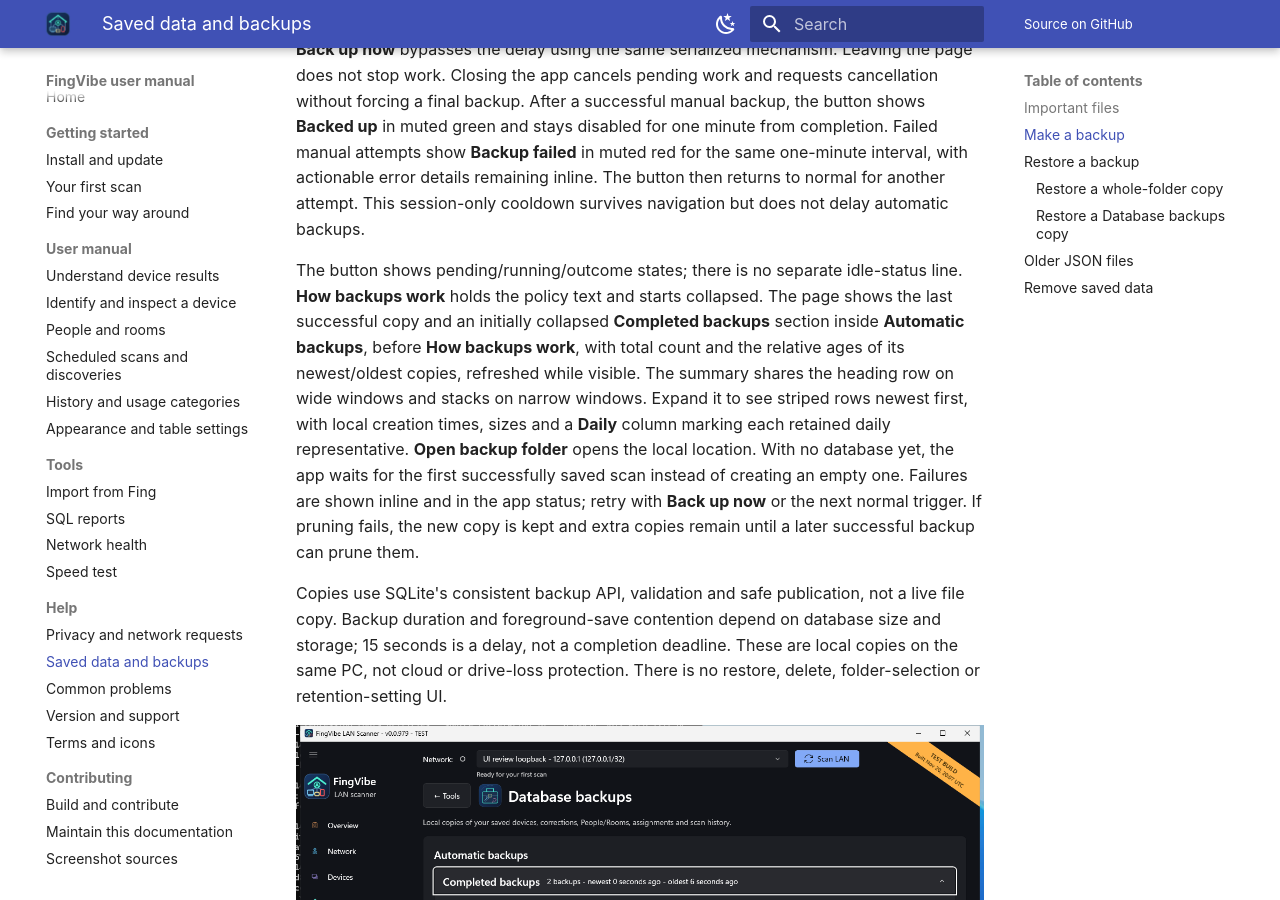
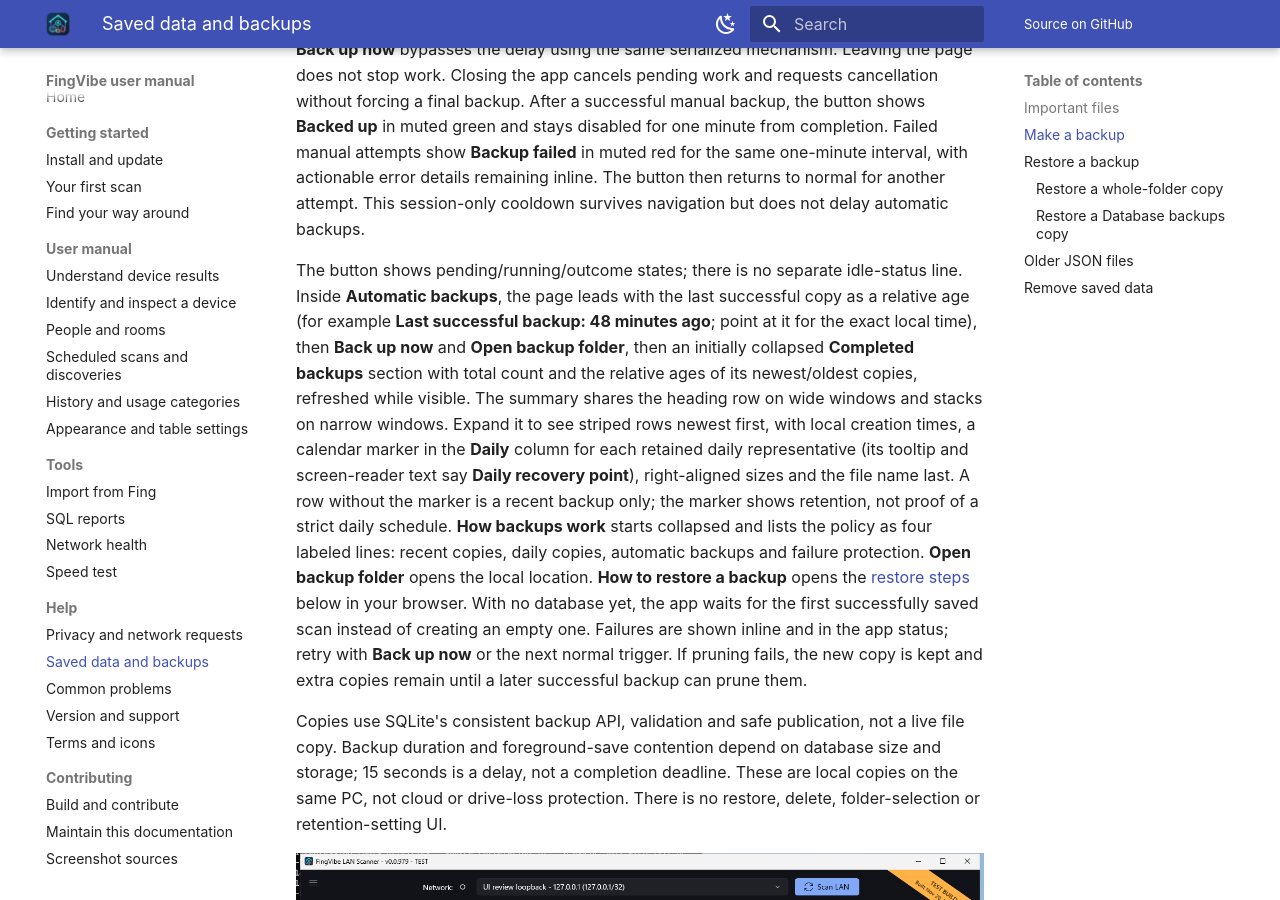
Before and after one commit to iricigor/fingvibe, an MkDocs documentation site: the page built from docs/manual/data.md, in a window 1280 px wide and 900 px high, scrolled down 1504 px. Built offline with MkDocs 1.6.1 and Material for MkDocs 9.7.7, drawn with Linux system fonts in a browser that asks for light colours.

Commit message:
Lead Database backups with last success and actions, mark daily copies with an icon (#664)
Relative last-success age with exact time as tooltip/help text, actions above the completed list, calendar Daily recovery point marker only on daily representatives, right-aligned sizes with file names last, four labeled policy lines and a link to the documented restore steps.

Co-authored-by: Copilot App <223556219+Copilot@users.noreply.github.com>

```diff
--- a/docs/manual/data.md
+++ b/docs/manual/data.md
@@ -51,15 +51,22 @@ This session-only cooldown
 survives navigation but does not delay automatic backups.
 
 The button shows pending/running/outcome states; there is no separate idle-status
-line. **How backups work** holds the policy text and starts collapsed.
-The page shows the last successful copy and
-an initially collapsed **Completed backups** section inside **Automatic backups**,
-before **How backups work**, with total count and
+line. Inside **Automatic backups**, the page leads with the last successful copy
+as a relative age (for example **Last successful backup: 48 minutes ago**; point
+at it for the exact local time), then **Back up now** and **Open backup folder**,
+then an initially collapsed **Completed backups** section with total count and
 the relative ages of its newest/oldest copies, refreshed while visible.
 The summary shares the heading row on wide windows and stacks on narrow windows.
-Expand it to see striped rows newest first, with local creation times, sizes
-and a **Daily** column marking each retained daily representative.
-**Open backup folder** opens the local location. With no database yet, the app
+Expand it to see striped rows newest first, with local creation times, a
+calendar marker in the **Daily** column for each retained daily representative
+(its tooltip and screen-reader text say **Daily recovery point**), right-aligned
+sizes and the file name last. A row without the marker is a recent backup only;
+the marker shows retention, not proof of a strict daily schedule.
+**How backups work** starts collapsed and lists the policy as four labeled
+lines: recent copies, daily copies, automatic backups and failure protection.
+**Open backup folder** opens the local location. **How to restore a backup**
+opens the [restore steps](#restore-a-database-backups-copy) below in your
+browser. With no database yet, the app
 waits for the first successfully saved scan instead of creating an empty one.
 Failures are shown inline and in the app status; retry with **Back up now** or
 the next normal trigger. If pruning fails, the new copy is kept and extra copies
```
Also changed, not shown: docs/reference.md (+9 -4 lines), 4 other files.
